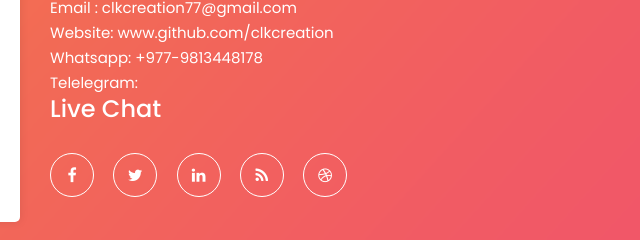
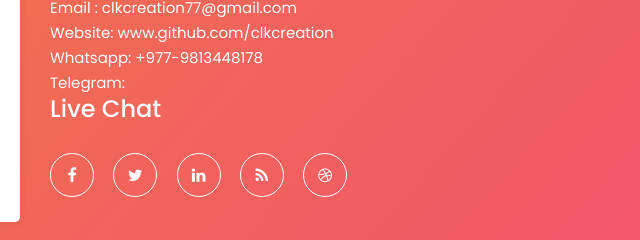
Before and after one commit to clkcreation/contact, a plain HTML site: page index.html in a window 1280 px wide. Shown: the part 3494-3734 px from the top of the page, 605-1245 px from the left. Drawn offline with Linux system fonts and the light colour scheme.

Commit message:
Update index.html

```diff
--- a/index.html
+++ b/index.html
@@ -339,7 +339,7 @@ https://clkcreation.com
                         <p>Email  : clkcreation77@gmail.com</p>
                         <p>Website: www.github.com/clkcreation</p>
                         <p>Whatsapp: +977-9813448178</p>
-                        <p>Telelegram:<h4><a href="https://t.me/clkcreation">Live Chat</a></h4></p>
+                        <p>Telegram:<h4><a href="https://t.me/clkcreation">Live Chat</a></h4></p>
                         <ul class="social">
                             <li><a href="#"><i class="fa fa-facebook"></i></a></li>
                             <li><a href="#"><i class="fa fa-twitter"></i></a></li>
```
